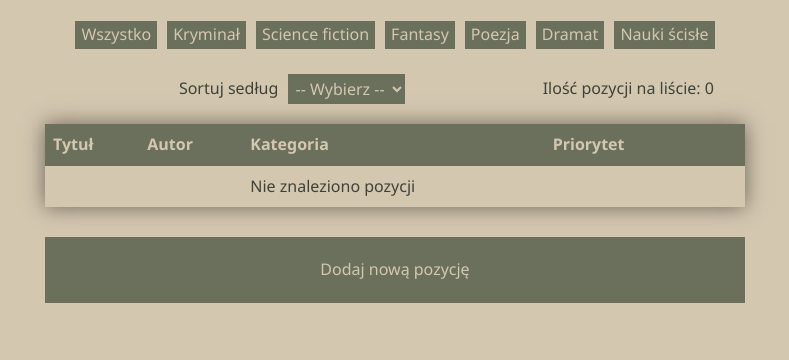
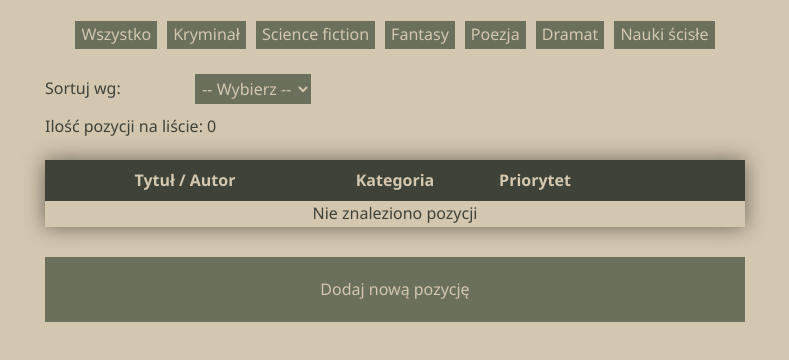
Before and after one commit to aleksandergorecki80/BooksToRead, a website built with webpack: page src/index.html in a window 1280 px wide. Shown: the whole page, without its empty margins (245-1034 px from the left). Built offline with nearby package versions, Linux system fonts and the light colour scheme; files whose address does not match are found by name.

Commit message:
css styles finished for now

```diff
--- a/src/js/formElements/formClass.js
+++ b/src/js/formElements/formClass.js
@@ -76,17 +76,12 @@ export class Form {
     const p = document.createElement('p');
     p.className = 'form-buttons';
     const submitButton = new Submit('submit-button', 'submit', 'submit', 'Zapisz');
-    const canceltButton = new Submit('cancel-button', '', 'cancel', 'Anuluj');
+    const canceltButton = new Submit('cancel-button', 'button', 'cancel', 'Anuluj');
     const createdSubmit = submitButton.creteSubmit();
     const createdCancel = canceltButton.creteSubmit();
     p.append(createdSubmit, createdCancel);
     return p;
   }
-
-  // getCancelButton() {
-
-  //   return canceltButton.creteSubmit();
-  // }
 
   returnForm() {
     const form = document.createElement('form');
@@ -96,8 +91,6 @@ export class Form {
     const author = this.getAuthorInput();
     const category = this.getSelectCategory();
     const priority = this.getSelectPriority();
-    // const save = this.getSubmitButton();
-    // const cancel = this.getCancelButton();
     const buttons = this.getButtons();
     form.append(title, author, category, priority, buttons);
     return form;
--- a/src/js/functions/functions.js
+++ b/src/js/functions/functions.js
@@ -6,22 +6,18 @@ export const displayTotalListOfBooks = (totalAmoutOfBooks) => {
   let resutl = '';
   if (totalAmoutOfBooks.length === 0) {
     resutl += `<tr>
-    <td>  </td>
-    <td>  </td>
-    <td> Nie znaleziono pozycji </td>
-    <td> </td>
-    <td></td>
-    <td></td>
+    <td colspan=5 class="colspan"> Nie znaleziono pozycji </td>
   </tr>`;
   } else {
     totalAmoutOfBooks.forEach((book) => {
       resutl += `<tr data-id=${book.id}>
-      <td> ${book.title} </td>
-      <td> ${book.author} </td>
-      <td> ${book.category} </td>
-      <td> ${book.priority}</td>
-      <td><button class="remove-book">Usuń</button></td>
-      <td><button class="edit-book">Edytuj</button></td>
+      <td class="title-author"><p class="title"> ${book.title}</p> <p class="author"> ${book.author}</p> </td>
+      <td class="chategory"> ${book.category} </td>
+      <td class="priority"> ${book.priority}</td>
+      <td>
+        <p><button class="remove-book">Usuń</button></p>
+        <p><button class="edit-book">Edytuj</button></p>
+      </td>
     </tr>`;
     });
   }
--- a/src/js/index.js
+++ b/src/js/index.js
@@ -47,12 +47,13 @@ sortAndFilter.appendChild(buttonWszystkie);
 
 // SORTOWANIE
 const sortBooks = new Select('sort-list', 'sort-list', formState.sortBy);
-const labelForsortBooks = createLabel('sort-list', 'Sortuj sedług');
+const labelForsortBooks = createLabel('sort-list', 'Sortuj wg:');
 const sortByList = sortBooks.createSelect();
 
 // LICZNIK KSIĄŻEK
 const booksCounterPlacer = document.createElement('div');
 booksCounterPlacer.id = 'books-counter';
+booksCounterPlacer.className = 'books-counter';
 const collectionOfBooks = collectionOfBooksObject.getTotalCollectionOfBooks();
 booksCounterPlacer.innerHTML = returnAmountOfBoks(collectionOfBooks.length);
 
@@ -67,21 +68,19 @@ tableOfBooks.className = 'table-of-books';
 const thead = document.createElement('thead');
 const trNaglowek = document.createElement('tr');
 const thTitle = document.createElement('th');
-thTitle.innerText = 'Tytuł';
-const thAuthor = document.createElement('th');
-thAuthor.innerText = 'Autor';
+thTitle.innerText = 'Tytuł / Autor';
+// const thAuthor = document.createElement('th');
+// thAuthor.innerText = 'Autor';
 const thCategory = document.createElement('th');
 thCategory.innerText = 'Kategoria';
 const thPriority = document.createElement('th');
 thPriority.innerText = 'Priorytet';
 const thPlaceholder = document.createElement('th');
 thPlaceholder.innerText = '';
-const thPlaceholder2 = document.createElement('th');
-thPlaceholder.innerText = '';
 
 const locationForListOfBooks = document.createElement('tbody');
 
-trNaglowek.append(thTitle, thAuthor, thCategory, thPriority, thPlaceholder, thPlaceholder2);
+trNaglowek.append(thTitle, thCategory, thPriority, thPlaceholder);
 thead.append(trNaglowek);
 tableOfBooks.append(thead, locationForListOfBooks);
 divToPlaceBookList.appendChild(tableOfBooks);
@@ -133,8 +132,6 @@ document.getElementById('all-books').addEventListener('click', () => {
   const collectionOfBooks = collectionOfBooksObject.getTotalCollectionOfBooks();
   const totalListOfBooks = displayTotalListOfBooks(collectionOfBooks);
 
-  console.log(collectionOfBooksObject, 'collectionOfBooksObject');
-
   collectionOfBooksObject.resetFilter();
   locationForListOfBooks.innerHTML = totalListOfBooks;
   booksCounterPlacer.innerHTML = returnAmountOfBoks(collectionOfBooks.length);
@@ -150,8 +147,6 @@ formState.categories.forEach((category) => {
       const filteredArrayOfBooks = collectionOfBooksObject.filterByCategory(category.tekst);
       collectionOfBooksObject.setFilteredOrSortedState(filteredArrayOfBooks);
       const filteredListOfBooks = displayTotalListOfBooks(filteredArrayOfBooks);
-      console.log(collectionOfBooksObject, 'collectionOfBooksObject');
-
       locationForListOfBooks.innerHTML = filteredListOfBooks;
       booksCounterPlacer.innerHTML = returnAmountOfBoks(filteredArrayOfBooks.length);
     });
@@ -202,8 +197,6 @@ submitForm.addEventListener('submit', (event) => {
     );
     collectionOfBooksObject.setTotalBooksCollection(book);
     const collectionOfBooks = collectionOfBooksObject.getTotalCollectionOfBooks();
-    console.log(collectionOfBooksObject, 'collectionOfBooksObject');
-    console.log(collectionOfBooksObject, 'collectionOfBooks');
     localStorage.setItem('books', JSON.stringify(collectionOfBooks));
     const totalListOfBooks = displayTotalListOfBooks(collectionOfBooks);
     locationForListOfBooks.innerHTML = totalListOfBooks;
@@ -240,7 +233,7 @@ window.addEventListener('click', (e) => {
 locationForListOfBooks.addEventListener('click', (event) => {
   if (event.target.className === 'remove-book') {
     const newBooksList = collectionOfBooksObject.removeBookFromCollection(
-      event.target.parentElement.parentElement.dataset.id
+      event.target.parentElement.parentElement.parentElement.dataset.id
     );
     collectionOfBooksObject.replaceTotalBooksCollection(newBooksList);
     const replacedTotalBooksCollection = collectionOfBooksObject.getTotalCollectionOfBooks();
@@ -256,11 +249,11 @@ locationForListOfBooks.addEventListener('click', (event) => {
   if (event.target.className === 'edit-book') {
     document.getElementById('modal-background').style.display = 'flex';
     const selectedBookToEdit = collectionOfBooksObject.getTotalCollectionOfBooks().find((book) => {
-      return book.id === event.target.parentElement.parentElement.dataset.id;
+      return book.id === event.target.parentElement.parentElement.parentElement.dataset.id;
     });
 
     const dataToEdition = {
-      id: event.target.parentElement.parentElement.dataset.id,
+      id: event.target.parentElement.parentElement.parentElement.dataset.id,
       title: selectedBookToEdit.title,
       author: selectedBookToEdit.author,
       category: selectedBookToEdit.category,
--- a/src/scss/radio.scss
+++ b/src/scss/radio.scss
@@ -9,14 +9,12 @@
   user-select: none;
 }
 
-/* Hide the browser's default radio button */
 .radio-label input {
   position: absolute;
   opacity: 0;
   cursor: pointer;
 }
 
-  /* Create a custom radio button */
 .checkmark {
   position: absolute;
   top: 5px;
@@ -25,32 +23,27 @@
   width: 16px;
   background-color: #eee;
   border-radius: 50%;
-    cursor: pointer
+  cursor: pointer;
 }
 
-  /* On mouse-over, add a grey background color */
 .radio-label:hover input ~ .checkmark {
   background-color: #ccc;
 }
 
-  /* When the radio button is checked, add a blue background */
 .radio-label input:checked ~ .checkmark {
-    background-color: #3F4238;
+  background-color: #3f4238;
 }
 
-  /* Create the indicator (the dot/circle - hidden when not checked) */
 .checkmark:after {
-    content: "";
+  content: '';
   position: absolute;
   display: none;
 }
 
-  /* Show the indicator (dot/circle) when checked */
 .radio-label input:checked ~ .checkmark:after {
   display: block;
 }
 
-  /* Style the indicator (dot/circle) */
 .radio-label .checkmark:after {
   top: 5px;
   left: 5px;
--- a/src/scss/styles.scss
+++ b/src/scss/styles.scss
@@ -4,20 +4,25 @@
   box-sizing: border-box;
 }
 body {
-    background:  $background-color;
+  background: $background-color;
   color: $font-color;
   font-family: 'Segoe UI', Tahoma, Geneva, Verdana, sans-serif;
   padding: 1em;
 }
+// tbody, tr, td {
+    // border: 1px solid red;
+// }
 
 .app {
-    p {
+  tbody, tr, td, p {
+    padding: 0;
     margin: 0;
   }
   display: grid;
-    grid-template-columns: repeat(3, 1fr);
+  grid-template-columns: 1fr 4fr;
   align-items: center;
   justify-items: center;
+  width: 100%;
   max-width: 700px;
   margin: 0 auto;
   .sort-and-filter {
@@ -32,64 +37,96 @@ body {
     .table-of-books {
       max-width: 700px;
       width: 100%;
+
+      tr:nth-child(even) {
+        background-color: $even-tr-background;
       }
-        thead{
-            background-color: #6B705C;
-            color: #D4C7B0;
+      thead {
+        background-color: $headers-bg;
+        color: $label-font-color;
       }
-        tr:nth-child(even){
-            background-color: #FFE8D6;
+      tr {
+        display: grid;
+        grid-template-columns: repeat(5, 1fr);
+        margin: 0;
+        padding: 0;
+        justify-items: center;
+        align-items: center;
+        th:nth-child(1) {
+          grid-column: 1/3;
+        }
+
+        .title-author {
+          .title {
+            font-weight: bold;
+          }
+          grid-column: 1/3;
+          justify-self: left;
+          padding-left: 5px;
+        }
+        .remove-book,
+        .edit-book {
+          justify-self: right;
+          width: 100%;
+          font-size: small;
+        }
+        .colspan {
+            grid-column: 1/6;
+            text-align: center;
         }
       }
-    label[for=sort-list]{
+    }
+  }
+  label[for='sort-list'] {
     grid-column: 1/2;
-        justify-self: end;
+    justify-self: start;
+    margin-bottom: 10px;
   }
-    select{
-        grid-column: 2/3;
+  select {
+    grid-column: 2/4;
     justify-self: start;
     margin-left: 10px;
-        background-color: #6B705C;
+    background-color: #6b705c;
     border: none;
     outline: none;
-          padding: .2em;
+    padding: 0.2em;
     color: $placholder-font-color;
     font-weight: 500;
-          color: #D4C7B0;
+    color: #d4c7b0;
+    margin-bottom: 10px;
+  }
+  .books-counter {
+    justify-self: left;
+    grid-column: 1/4;
   }
 
-    button{
-        margin: 20px;
-        background-color: #6B705C;
+  button {
+    background-color: $buttons-bg;
     border: none;
     margin: 0.5em 0 0.5em 0;
     outline: none;
-        color: #D4C7B0;
+    color: #d4c7b0;
     font-weight: 500;
     margin: 5px;
     padding: 5 15px;
   }
   #add-book-btn {
-        grid-column: 1/4;
+    grid-column: 1/3;
     width: 100%;
     margin-top: 30px;
     padding: 20px;
   }
 }
 
-
-
-
-
-
 .table-of-books {
-    -webkit-box-shadow: 0px 0px 20px 0px rgba(0,0,0,0.5);
-    box-shadow: 0px 0px 20px 0px rgba(0,0,0,0.5);
+  -webkit-box-shadow: 0px 0px 20px 0px rgba(0, 0, 0, 0.5);
+  box-shadow: 0px 0px 20px 0px rgba(0, 0, 0, 0.5);
   * {
     padding: 0.5em;
   }
 }
 
-.category-counters, .author-filter {
+.category-counters,
+.author-filter {
   cursor: pointer;
 }
--- a/src/scss/variables.scss
+++ b/src/scss/variables.scss
@@ -4,3 +4,6 @@ $modal-background-color: #6B705C;
 $select-background-color: #A5A58D;
 $placholder-font-color: #3F4238;
 $label-font-color: #D4C7B0;
+$buttons-bg: #6B705C;
+$headers-bg: #3F4238;
+$even-tr-background: #FFE8D6;
```
Also changed, not shown: src/scss/modal.scss (+16 -10 lines). Lines whose indentation alone changed are shown as unchanged.
